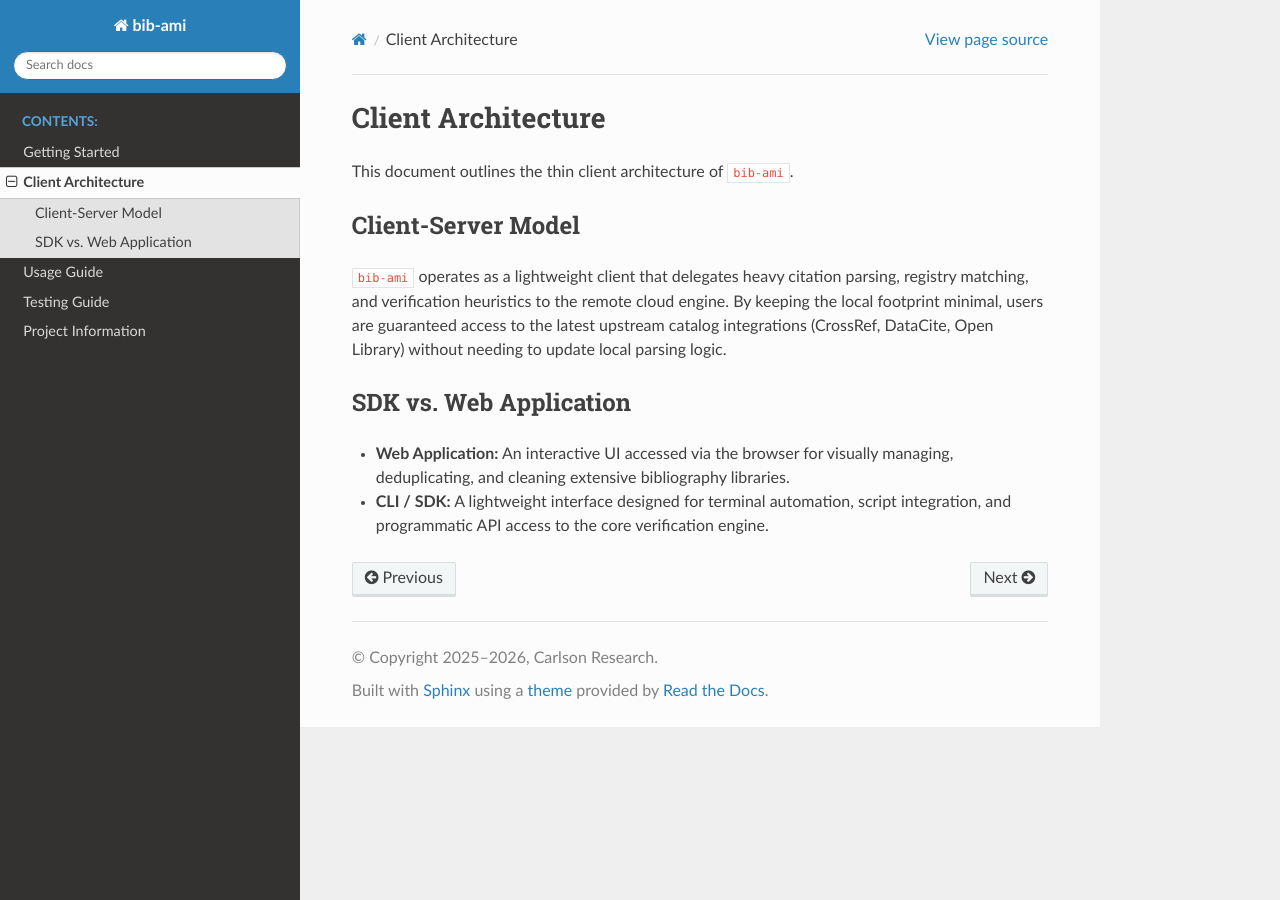
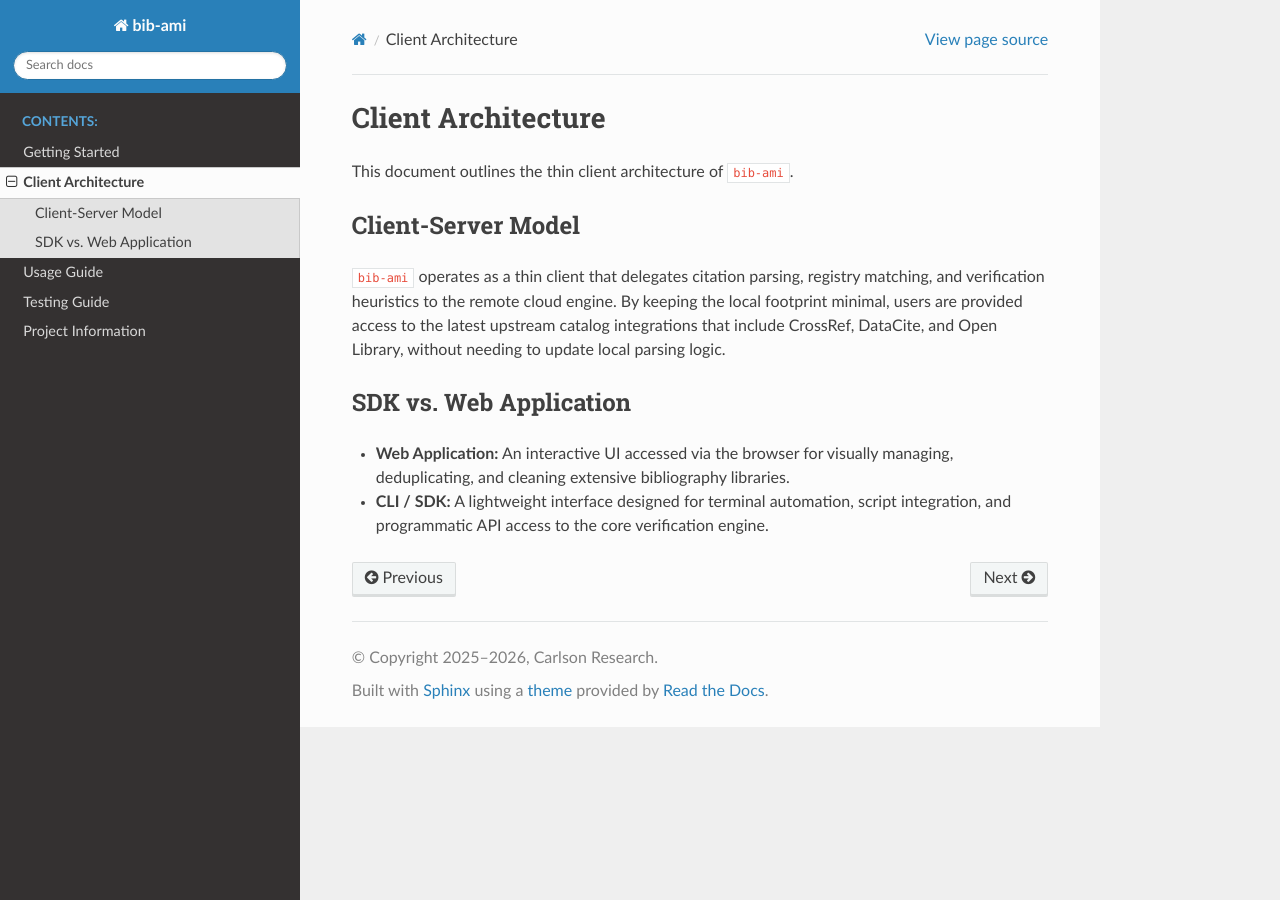
Before and after one commit to carlson-research/bib-ami-client, a Sphinx documentation site: the page built from docs/client_architecture.rst, in a window 1280 px wide. Built offline with Sphinx 7.4.7 and the Read the Docs theme 3.1.0, drawn with Linux system fonts in a browser that asks for light colours.

Commit message:
docs: update Sphinx documentation and release metadata
- Refine Sphinx RST documentation (client_architecture.rst, index.rst)
- Update pyproject.toml license formatting and build dependencies

```diff
--- a/docs/client_architecture.rst
+++ b/docs/client_architecture.rst
@@ -6,7 +6,7 @@ This document outlines the thin client architecture of ``bib-ami``.
 Client-Server Model
 -------------------
 
-``bib-ami`` operates as a lightweight client that delegates heavy citation parsing, registry matching, and verification heuristics to the remote cloud engine. By keeping the local footprint minimal, users are guaranteed access to the latest upstream catalog integrations (CrossRef, DataCite, Open Library) without needing to update local parsing logic.
+``bib-ami`` operates as a thin client that delegates citation parsing, registry matching, and verification heuristics to the remote cloud engine. By keeping the local footprint minimal, users are provided access to the latest upstream catalog integrations that include CrossRef, DataCite, and Open Library, without needing to update local parsing logic.
 
 SDK vs. Web Application
 -----------------------
--- a/docs/index.rst
+++ b/docs/index.rst
@@ -3,9 +3,9 @@
 Welcome to bib-ami's documentation!
 ===================================
 
-**bib-ami** is a lightweight command-line client and Python SDK for the bib-ami citation verification engine and web platform.
+**bib-ami** is a command-line client and Python SDK for the bib-ami citation verification engine and web platform.
 
-By offloading heavy registry matching and verification heuristics to the cloud, this thin client provides instant access to expert-level citation curation without the overhead of local database management or complex dependencies.
+By offloading registry matching and verification heuristics to the cloud, this thin client provides instant access to expert-level citation curation without the overhead of local database management or complex dependencies.
 
 .. toctree::
    :maxdepth: 2
--- a/pyproject.toml
+++ b/pyproject.toml
@@ -10,7 +10,7 @@ dynamic = ["version"]
 description = "A command-line client for bib-ami citation verification"
 readme = "README.md"
 authors = [{name = "Carlson Research, LLC"}]
-license = {text = "MIT"}
+license = "MIT"
 requires-python = ">=3.11"
 dependencies = [
     "httpx>=0.27.0",
@@ -19,7 +19,6 @@ dependencies = [
 
 classifiers = [
     "Programming Language :: Python :: 3",
-    "License :: OSI Approved :: MIT License",
     "Operating System :: OS Independent",
     "Intended Audience :: Science/Research",
     "Topic :: Scientific/Engineering :: Information Analysis",
@@ -42,6 +41,8 @@ dev = [
     "sphinx>=7.0.0",
     "sphinx_rtd_theme>=2.0.0",
     "pre-commit<3.8.0",
+    "build>=1.0.0",
+    "twine>=5.0.0",
 ]
 
 [tool.coverage.run]
```
